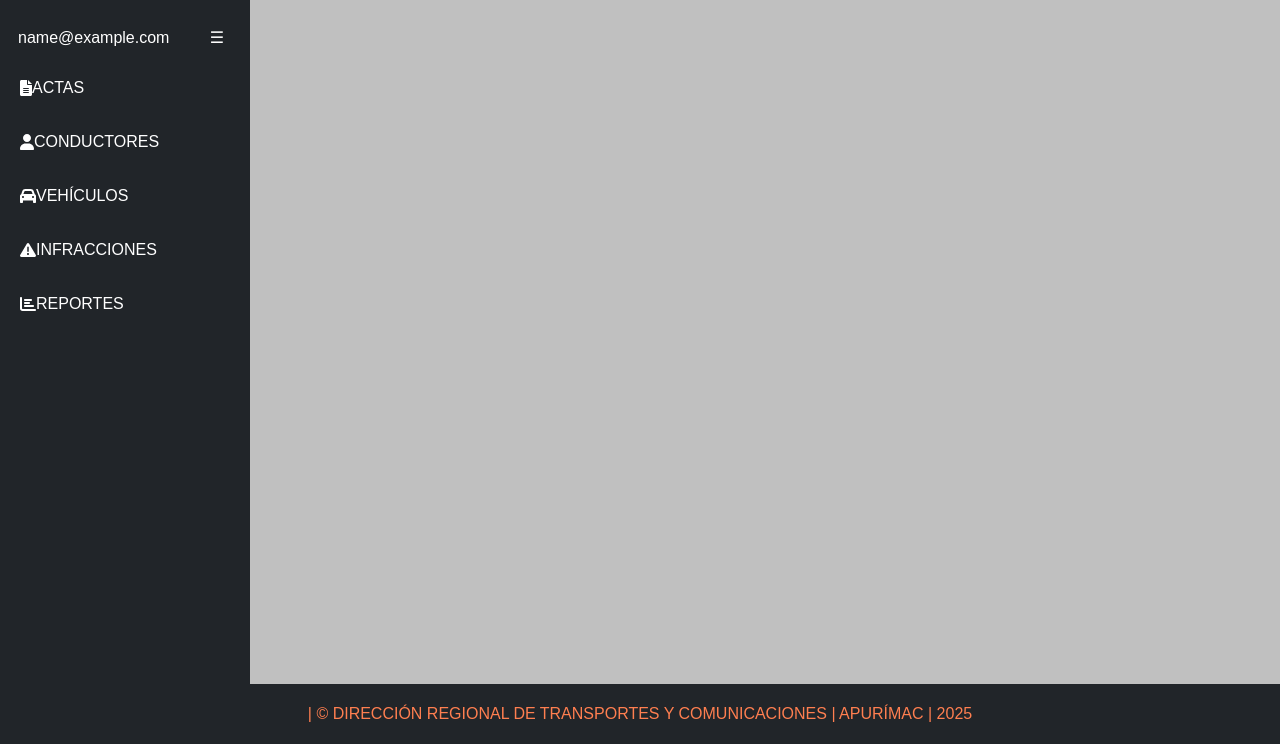
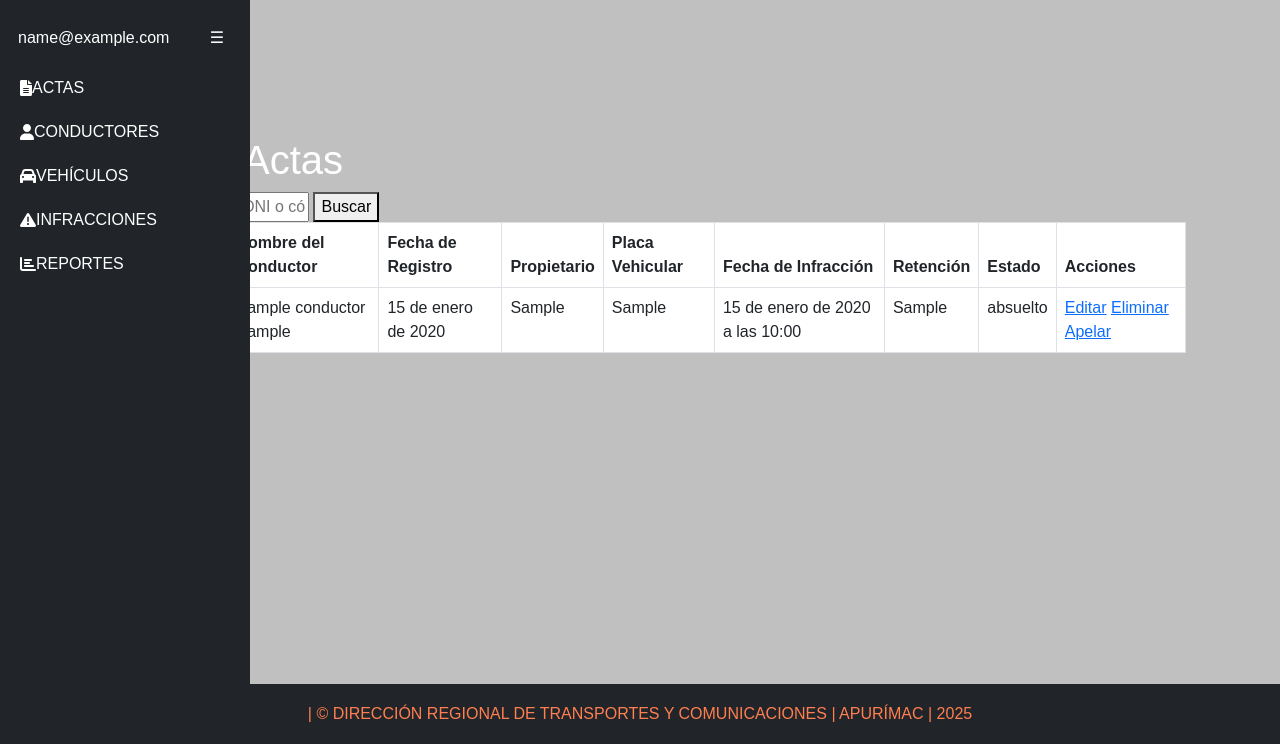
Before and after one commit to LimberthStyle/gestion_actas, a Django app: page /dashboard/ in a window 1280 px wide. Shown: the part 56-800 px from the top of the page. Run offline with Django 5.2, Linux system fonts and the light colour scheme; a user stored in the database is signed in; tables that the repository leaves empty hold one stand-in row (values such as "Sample post").

Commit message:
capturando_dashboard

```diff
--- a/actas/static/css/dashboard.css
+++ b/actas/static/css/dashboard.css
@@ -59,7 +59,7 @@
 /* Estilos para el contenido desplegable */
 .dropdown-content {
     display: none; /* Oculta el contenido desplegable por defecto */
-    padding-left: 20px; /* Añade un padding izquierdo */
+ /* Añade un padding izquierdo */
 }
 
 .dropdown-content.show {
@@ -92,3 +92,11 @@
 .sidebar-reduced ul li a i {
     margin: 0 auto; /* Centrar iconos y toggle en el sidebar reducido */
 }
+
+.content-section {
+    display: none;
+}
+
+.content-section.active {
+    display: block;
+}
--- /dev/null
+++ b/actas/static/js/dashboard.js
@@ -0,0 +1,51 @@
+
+function toggleDropdown(id) {
+    var dropdown = document.getElementById(id);
+    dropdown.classList.toggle('show');
+}
+
+function toggleSidebar() {
+    var sidebar = document.getElementById('dashboard-sidebar');
+    var content = document.getElementById('dashboard-content');
+    sidebar.classList.toggle('sidebar-reduced');
+    sidebar.classList.toggle('collapsed');
+    content.classList.toggle('expanded');
+}
+
+// Manejar clics en los enlaces del sidebar
+document.addEventListener('DOMContentLoaded', function () {
+    // Ocultar todas las secciones de contenido al cargar la página
+    document.querySelectorAll('.content-section').forEach(section => {
+        section.style.display = 'none';
+    });
+
+    // Mostrar la primera sección por defecto
+    document.querySelector('.content-section').style.display = 'block';
+
+    // Manejar clics en los enlaces del sidebar
+    document.querySelectorAll('.contenedor-menu a').forEach(link => {
+        link.addEventListener('click', function (e) {
+            // Evitar que el evento se propague y cierre el menú desplegable
+            e.stopPropagation();
+
+            const targetId = this.getAttribute('href').substring(1);
+            document.querySelectorAll('.content-section').forEach(section => {
+                section.style.display = 'none';
+            });
+            document.getElementById(targetId).style.display = 'block';
+        });
+    });
+
+    // Evitar que los clics dentro del menú desplegable cierren el menú
+    document.querySelectorAll('.dropdown-content a').forEach(link => {
+        link.addEventListener('click', function (e) {
+            e.stopPropagation(); // Evitar que el evento se propague al contenedor principal
+        });
+    });
+});
+
+// Añadir clase condicional al footer cuando el sidebar esté presente
+document.addEventListener('DOMContentLoaded', function () {
+    var footer = document.querySelector('.footer');
+    footer.classList.add('with-sidebar');
+});
--- a/actas/templates/base.html
+++ b/actas/templates/base.html
@@ -110,6 +110,7 @@
 
 
     <!-- Bootstrap JS y dependencias -->
+    <script src="{% static 'js/dashboard.js' %}"></script>
     <script src="https://cdn.jsdelivr.net/npm/@popperjs/core@2.11.6/dist/umd/popper.min.js"></script>
     <script src="https://cdn.jsdelivr.net/npm/bootstrap@5.3.0/dist/js/bootstrap.min.js"></script>
     <script src="https://cdnjs.cloudflare.com/ajax/libs/font-awesome/6.0.0-beta3/js/all.min.js"></script>
--- a/actas/templates/dashboard.html
+++ b/actas/templates/dashboard.html
@@ -1,4 +1,5 @@
 {% extends 'base.html' %}
+
 {% load static %}
 
 {% block content %}
@@ -12,59 +13,27 @@
         </div>
         <ul class="contenedor-menu">
             <li>
-                <a href="#" onclick="toggleDropdown('actas')">
+                <a href="#actas" onclick="toggleDropdown('actas')">
                     <i class="fas fa-file-alt"></i> <!-- Icono de actas -->
                     <span class="menu-text">ACTAS</span>
                 </a>
-                <div id="actas" class="dropdown-content">
-                    <a href="{% url 'registrar_acta' %}">
-                        <i class="fas fa-plus"></i> <!-- Icono de agregar -->
-                        <span class="menu-text">Registrar Acta</span>
-                    </a>
-                    <a href="{% url 'lista_actas' %}">
-                        <i class="fas fa-list"></i> <!-- Icono de lista -->
-                        <span class="menu-text">Ver Actas</span>
-                    </a>
-                </div>
-            </li>
-            <li>
-                <a href="#" onclick="toggleDropdown('conductores')">
+
+                <a href="#conductores" onclick="toggleDropdown('conductores')">
                     <i class="fas fa-user"></i> <!-- Icono de conductores -->
                     <span class="menu-text">CONDUCTORES</span>
                 </a>
-                <div id="conductores" class="dropdown-content">
-                    <a href="{% url 'registrar_conductor' %}">
-                        <i class="fas fa-plus"></i> <!-- Icono de agregar -->
-                        <span class="menu-text">Registrar Conductor</span>
-                    </a>
-                </div>
-            </li>
-            <li>
-                <a href="#" onclick="toggleDropdown('vehiculos')">
+
+                <a href="#vehiculos" onclick="toggleDropdown('vehiculos')">
                     <i class="fas fa-car"></i> <!-- Icono de vehículos -->
                     <span class="menu-text">VEHÍCULOS</span>
                 </a>
-                <div id="vehiculos" class="dropdown-content">
-                    <a href="{% url 'registrar_vehiculo' %}">
-                        <i class="fas fa-plus"></i> <!-- Icono de agregar -->
-                        <span class="menu-text">Registrar Vehículo</span>
-                    </a>
-                </div>
-            </li>
-            <li>
-                <a href="#" onclick="toggleDropdown('infracciones')">
+
+                <a href="#infracciones" onclick="toggleDropdown('infracciones')">
                     <i class="fas fa-exclamation-triangle"></i> <!-- Icono de infracciones -->
                     <span class="menu-text">INFRACCIONES</span>
                 </a>
-                <div id="infracciones" class="dropdown-content">
-                    <a href="{% url 'insertar_infraccion' %}">
-                        <i class="fas fa-plus"></i> <!-- Icono de agregar -->
-                        <span class="menu-text">Insertar Infracción</span>
-                    </a>
-                </div>
-            </li>
-            <li>
-                <a href="#">
+
+                <a href="#reportes">
                     <i class="fas fa-chart-bar"></i> <!-- Icono de reportes -->
                     <span class="menu-text">REPORTES</span>
                 </a>
@@ -73,30 +42,11 @@
     </div>
     <!-- Contenido principal del dashboard -->
     <div class="dashboard-content" id="dashboard-content">
-        <p>Bienvenido, {{ request.user.username }}</p>
-        <!-- Tu contenido específico aquí -->
+        <div id="actas" class="content-section">{% include 'templates_actas/lista_actas.html' %}</div>
+        <div id="conductores" class="content-section">{% include 'templates_drivers/listar_conductor.html' %}</div>
+
     </div>
 </div>
 
-<script>
-    function toggleDropdown(id) {
-        var dropdown = document.getElementById(id);
-        dropdown.classList.toggle('show');
-    }
 
-    function toggleSidebar() {
-        var sidebar = document.getElementById('dashboard-sidebar');
-        var content = document.getElementById('dashboard-content');
-        var sidebar = document.querySelector('.sidebar');
-        sidebar.classList.toggle('sidebar-reduced');
-        sidebar.classList.toggle('collapsed');
-        content.classList.toggle('expanded');
-    }
-
-    // Añadir clase condicional al footer cuando el sidebar esté presente
-    document.addEventListener('DOMContentLoaded', function () {
-        var footer = document.querySelector('.footer');
-        footer.classList.add('with-sidebar');
-    });
-</script>
 {% endblock %}
--- a/actas/templates/templates_actas/lista_actas.html
+++ b/actas/templates/templates_actas/lista_actas.html
@@ -1,32 +1,6 @@
-<!DOCTYPE html>
-<html>
-<head>
-    <title>Lista de Actas</title>
-    <link rel="stylesheet" href="https://cdnjs.cloudflare.com/ajax/libs/normalize/8.0.1/normalize.css">
-    <link rel="stylesheet" href="https://cdnjs.cloudflare.com/ajax/libs/skeleton/2.0.4/skeleton.css">
-    <style>
-        body {
-            font-family: Arial, sans-serif;
-        }
-        table {
-            width: 100%;
-            border-collapse: collapse;
-            margin-bottom: 20px;
-        }
-        th, td {
-            padding: 10px;
-            border: 1px solid #ddd;
-            text-align: left;
-        }
-        th {
-            background-color: #f2f2f2;
-        }
-        .search-box {
-            margin-bottom: 20px;
-        }
-    </style>
-</head>
-<body>
+{% extends "base.html" %}
+
+{% block content %}
 <h1>Lista de Actas</h1>
 <div class="search-box">
     <form method="get">
@@ -34,7 +8,8 @@
         <button type="submit">Buscar</button>
     </form>
 </div>
-    <table>
+<table class="table table-bordered table-hover">
+    <thead class="thead-dark">
         <tr>
             <th>Nº Acta</th>
             <th>DNI</th>
@@ -46,7 +21,9 @@
             <th>Retención</th>
             <th>Estado</th>
             <th>Acciones</th>
+
         </tr>
+    </thead>
     {% for acta in actas %}
     <tr>
         <td>{{ acta.id }}</td> <!-- Usando el campo 'id' como número de acta -->
@@ -66,5 +43,4 @@
     </tr>
     {% endfor %}
 </table>
-</body>
-</html>
+{% endblock %}
--- /dev/null
+++ b/actas/templates/templates_drivers/listar_conductor.html
@@ -0,0 +1,27 @@
+{% extends "base.html" %}
+
+{% block content %}
+<div class="container">
+    <h2 class="text-center mb-4">Lista de Repartidores</h2>
+    <table class="table table-bordered table-hover">
+        <thead class="thead-dark">
+            <tr>
+                <th>DNI</th>
+                <th>Nombres</th>
+                <th>Apellidos</th>
+                <th>Categoria Licencia</th>
+            </tr>
+        </thead>
+        <tbody>
+            {% for Conductor in conductores %}
+            <tr>
+                <td>{{ Conductor.dni }}</td>
+                <td>{{ Conductor.nombres }}</td>
+                <td>{{ Conductor.apellidos }}</td>
+                <td>{{ Conductor.cat_licen }}</td>
+            </tr>
+            {% endfor %}
+        </tbody>
+    </table>
+</div>
+{% endblock %}
--- a/actas/urls.py
+++ b/actas/urls.py
@@ -6,6 +6,7 @@ urlpatterns = [
     path('login/', views.login_view, name='login'),
     path('registro_usuario/', views.registro_usuario, name='registro_usuario'),
     path('dashboard/', views.dashboard, name='dashboard'),
+    #---------------ACTAS-----------------------------------------------
     path('registrar_acta/', views.registrar_acta, name='registrar_acta'),
     path('lista_actas/', views.lista_actas, name='lista_actas'),
     path('apelar_acta/<int:acta_id>/', views.apelar_acta, name='apelar_acta'),
@@ -18,4 +19,5 @@ urlpatterns = [
     path('insertar_infraccion/', views.insertar_infraccion, name='insertar_infraccion'),
     path('logout/', views.logout_view, name='logout'),
     path('edit_user/', views.edit_user, name='edit_user'),
+    path('listar_conductor/', views.listar_conductor, name='listar_conductor')
 ]
--- a/actas/views.py
+++ b/actas/views.py
@@ -7,7 +7,7 @@ from django.db.models import Q
 from django.utils import timezone
 from datetime import datetime
 
-#base
+#BASE------------------------------------------
 def inicio(request):
     return render(request, 'login.html')
 
@@ -15,7 +15,7 @@ def logout_view(request):
     logout(request)
     return redirect('login')
 
-# INICIAR SESION
+# INICIAR SESION----------------------------
 def login_view(request):
     if request.method == 'POST':
         username = request.POST['username']
@@ -39,10 +39,15 @@ def registro_usuario(request):
         form = RegistroForm()
     return render(request, 'templates_users/registro_usuario.html', {'form': form})
 
-# INTERFAZ DE INICIO
+# INTERFAZ DE INICIO----------------------------------------------
 @login_required
 def dashboard(request):
-    return render(request, 'dashboard.html')
+    actas = Acta.objects.all()  # Obtén todas las actas
+    conductores = Conductor.objects.all()  # Obtén todos los conductores
+    return render(request, 'dashboard.html', {
+        'actas': actas,
+        'conductores': conductores,
+    })
 
 @login_required
 def registrar_acta(request):
@@ -137,7 +142,7 @@ def insertar_infraccion(request):
             })
 
     return render(request, 'templates_infraccion/insertar_infraccion.html')
-
+#-------------------CONDUCTORES--------------
 def registrar_conductor(request):
     if request.method == 'POST':
         dni = request.POST.get('dni')
@@ -150,7 +155,10 @@ def registrar_conductor(request):
         return redirect('dashboard')
 
     return render(request, 'templates_drivers/registrar_conductor.html')
-
+def listar_conductor(request):
+    conductores = Conductor.objects.all()
+    return render(request, 'templates_drivers/listar_conductor.html',{'conductores': conductores})
+#----------------Vehiculos--------------------------------------------------------
 def registrar_vehiculo(request):
     if request.method == 'POST':
         placa = request.POST.get('placa')
```
Lines whose indentation alone changed are shown as unchanged.
